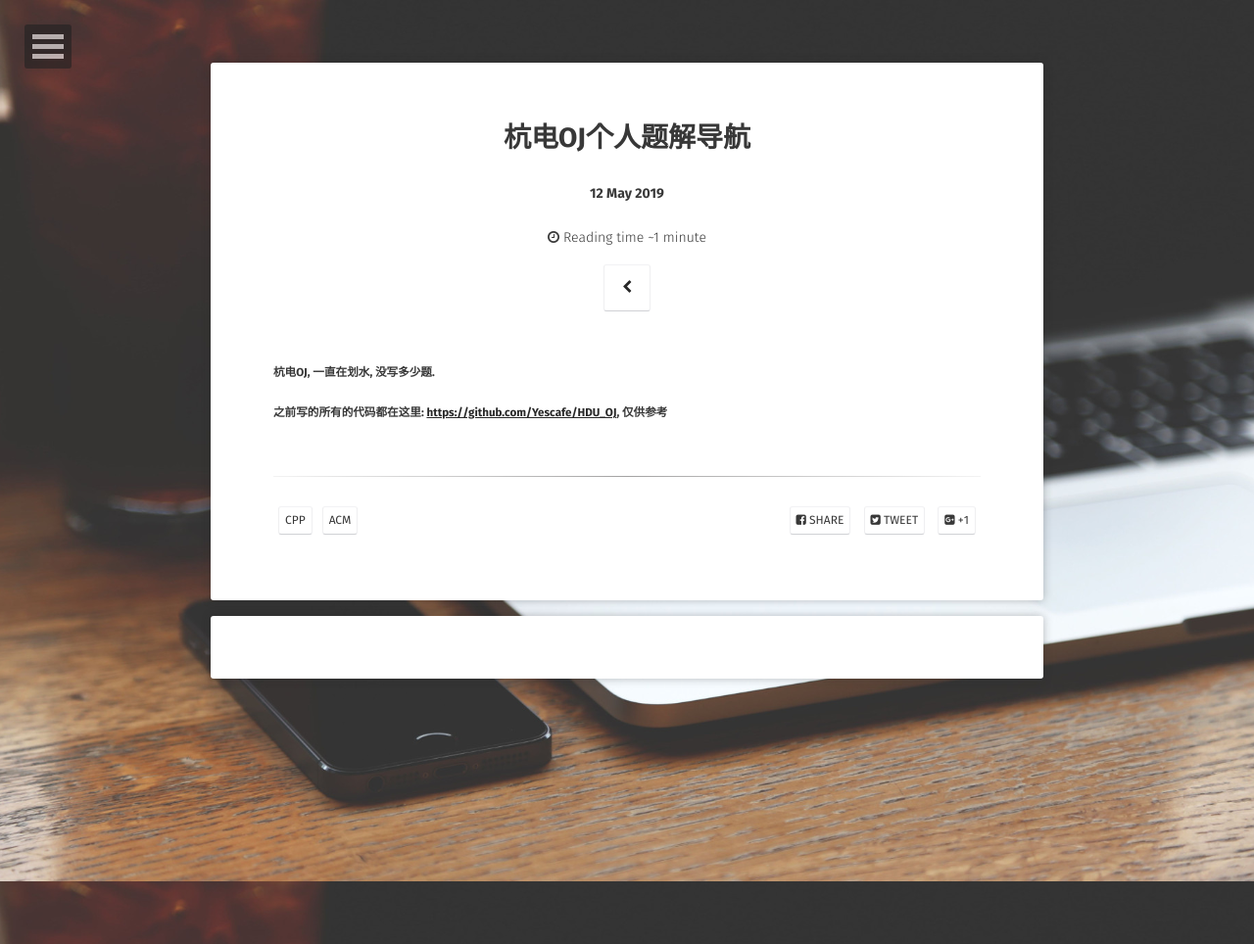
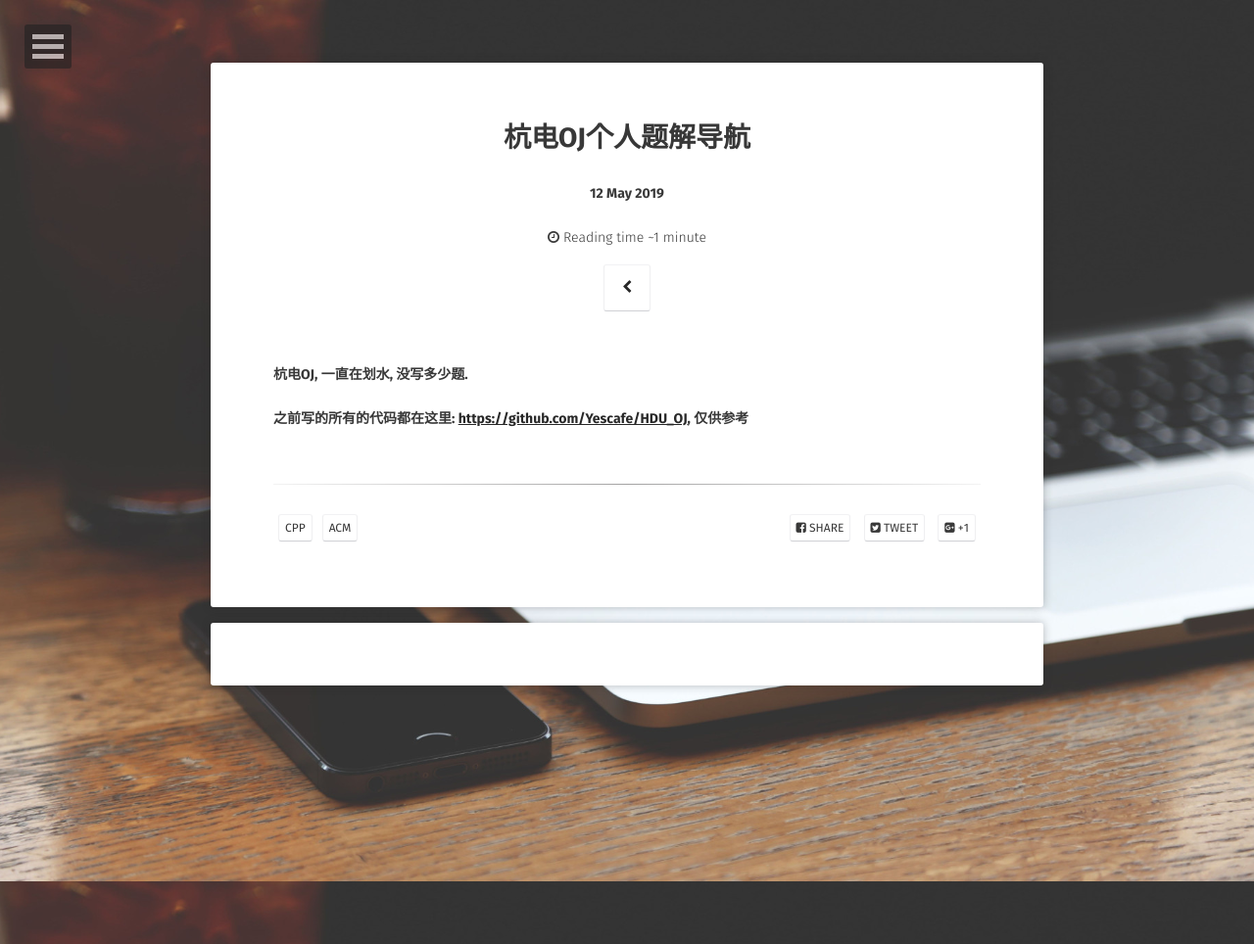
Before and after one commit to Yestercafe/Yestercafe.github.io, a Jekyll site: the page built from _posts/2019-05-12-杭电OJ个人题解导航.md, in a window 1280 px wide. Shown: the whole page at 98% size. Built offline with Jekyll 4.4.1, drawn with Linux system fonts in a browser that asks for light colours; some web fonts are replaced; comment, search, counter and statistics services are not loaded.

```diff
--- a/_posts/2019-05-12-杭电OJ个人题解导航.md
+++ b/_posts/2019-05-12-杭电OJ个人题解导航.md
@@ -11,5 +11,5 @@ project: true
 external: true
 eurl: https://github.com/Yescafe/HDU_OJ
 ---
-##### 杭电OJ, 一直在划水, 没写多少题.
-##### 之前写的所有的代码都在这里: [https://github.com/Yescafe/HDU_OJ](https://github.com/Yescafe/HDU_OJ), __仅供参考__
+#### 杭电OJ, 一直在划水, 没写多少题.
+#### 之前写的所有的代码都在这里: [https://github.com/Yescafe/HDU_OJ](https://github.com/Yescafe/HDU_OJ), __仅供参考__
```
